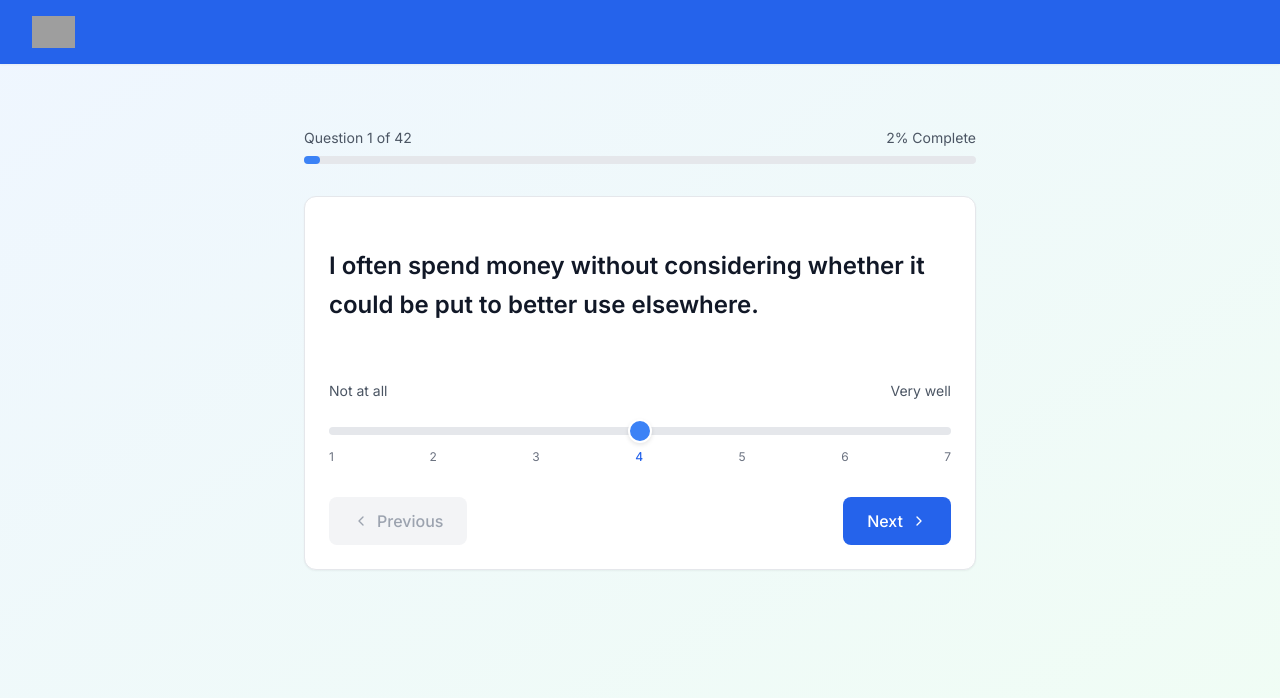
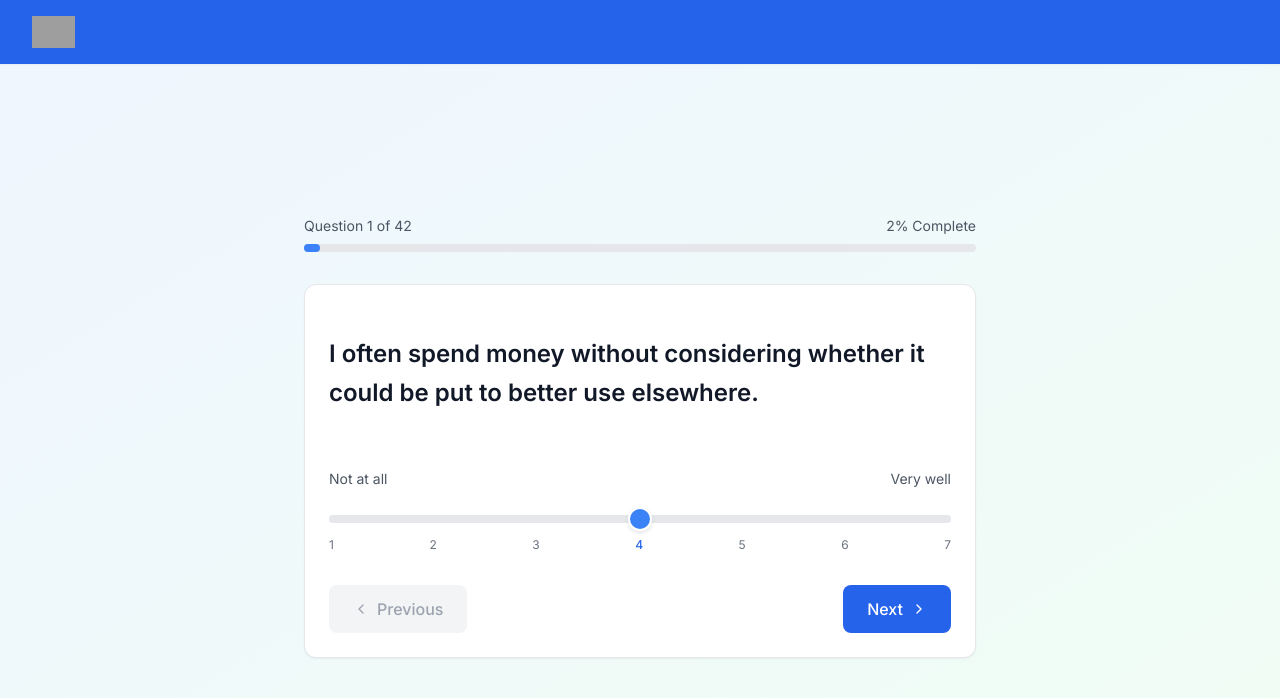
Before and after one commit to acaztec/your-money-personality, a React (Vite) app: page /assessment in a window 1280 px wide. Shown: the top 698 px of the page. Built offline with nearby package versions, Linux system fonts and the light colour scheme; grey boxes are pictures that could not be loaded; the HTML template or start-up script is replaced by a standard one.

Commit message:
Fix checkpoint message layout to not move Next button

```diff
--- a/src/components/AssessmentCard.tsx
+++ b/src/components/AssessmentCard.tsx
@@ -41,15 +41,17 @@ export default function AssessmentCard({
 
   return (
     <div className="w-full max-w-2xl">
-      {/* Checkpoint Message */}
-      {checkpointMessage && (
-        <div className="mb-6 p-4 bg-blue-50 border border-blue-200 rounded-lg">
-          <div className="flex items-center space-x-2">
-            <div className="w-2 h-2 bg-blue-500 rounded-full"></div>
-            <p className="text-blue-800 font-medium">{checkpointMessage}</p>
+      {/* Checkpoint Message - Fixed height container */}
+      <div className="mb-6 h-16 flex items-center">
+        {checkpointMessage && (
+          <div className="w-full p-4 bg-blue-50 border border-blue-200 rounded-lg">
+            <div className="flex items-center space-x-2">
+              <div className="w-2 h-2 bg-blue-500 rounded-full flex-shrink-0"></div>
+              <p className="text-blue-800 font-medium text-sm leading-tight">{checkpointMessage}</p>
+            </div>
           </div>
-        </div>
-      )}
+        )}
+      </div>
 
       {/* Progress Bar */}
       <div className="mb-8">
```
